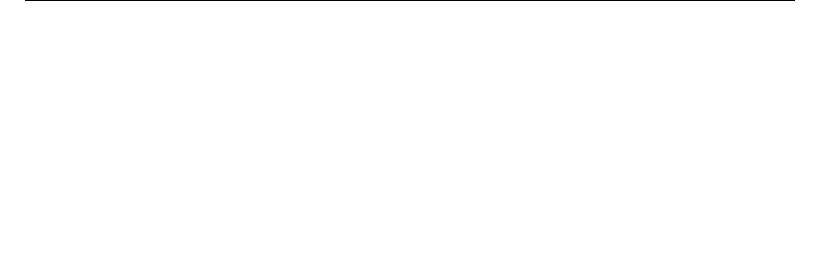
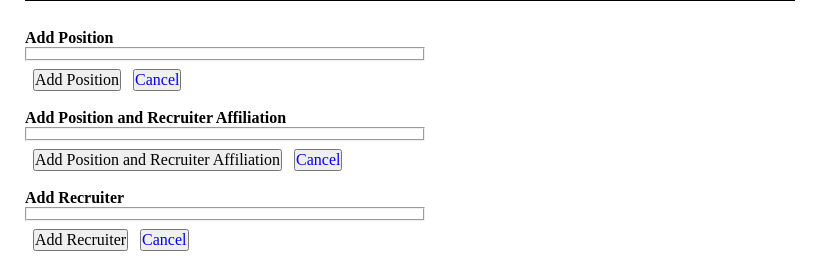
Before and after one commit to sophlil/DreamOffer, a Flask app: page /positionscompanyrecruiters in a window 1280 px wide. Shown: the part 985-1244 px from the top of the page, without its empty margins (0-833 px from the left). Before the commit the page ends 986 px from the top, so only its background shows below. Run offline with Flask 2, Linux system fonts and the light colour scheme; data comes from the database, SQL or seed files in the repository; data that the repository does not hold is empty; some libraries are stand-ins or nearby versions.

Commit message:
add buttons to insert forms

```diff
--- a/templates/positionscompanyrecruiters.j2
+++ b/templates/positionscompanyrecruiters.j2
@@ -13,25 +13,25 @@
     <script language="JavaScript" defer>
         function showForm(form) {
             if (form == 'insert-pos') {
-                document.getElementsByClassName('browse').style.display = 'none';
+                document.getElementsById('browse').style.display = 'none';
                 document.getElementById('insert-pos').style.display = 'block';
                 document.getElementById('insert-aff').style.display = 'none';
                 document.getElementById('insert-rec').style.display = 'none';
             } else if (form == 'insert-aff') {
-                document.getElementsByClassName('browse').style.display = 'none';
+                document.getElementsById('browse').style.display = 'none';
                 document.getElementById('insert-pos').style.display = 'none';
                 document.getElementById('insert-aff').style.display = 'block';
                 document.getElementById('insert-rec').style.display = 'none';
             } else if (form == 'insert-rec') {
-                document.getElementsByClassName('browse').style.display = 'none';
+                document.getElementsById('browse').style.display = 'none';
                 document.getElementById('insert-pos').style.display = 'none';
                 document.getElementById('insert-aff').style.display = 'none';
                 document.getElementById('insert-rec').style.display = 'block';
             } else { // display browse by default
-                document.getElementsByClassName('browse').style.display = 'block';
-                document.getElementById('insert').style.display = 'none';
-                document.getElementById('insert').style.display = 'none';
-                document.getElementById('insert').style.display = 'none';
+                document.getElementsById('browse').style.display = 'block';
+                document.getElementById('insert-pos').style.display = 'none';
+                document.getElementById('insert-aff').style.display = 'none';
+                document.getElementById('insert-rec').style.display = 'none';
             }
         }
 
@@ -66,8 +66,8 @@
     <a href="/companies">Companies</a> |
     <a href="/positionscompanyrecruiters">Positions & Company Recruiters</a>
 
+    <div id='browse'>
     <!-- Select (Show) Positions-->
-    <div class='browse'>
         <h3>Browse Positions</h3>
         <table>
         <!-- Access data passed from app.py -->
@@ -105,10 +105,8 @@
         {% endif %}
         </table>
         <p>&nbsp;</p>
-    </div>
 
     <!-- Select (Show) Positions and Recruiters-->
-    <div class='browse'>
         <h3>Browse Position and Recruiter Affiliations</h3>
         <table>
         <!-- Access data passed from app.py -->
@@ -152,10 +150,8 @@
         {% endif %}
         </table>
         <p>&nbsp;</p>
-    </div>
 
     <!-- Select (Show) Recruiters-->
-    <div class='browse'>
         <h3>Browse Recruiters</h3>
         <table>
             <!-- Access data passed from app.py -->
@@ -200,6 +196,14 @@
     <div id='insert-pos'>
         <!-- form to INSERT new Position into Positions entity -->
         <form id="insertPosition" action="/positionscompanyrecruiters" method="post">
+            <legend><strong>Add Position</strong></legend>
+            <fieldset>
+            </fieldset>
+            <!-- Create 'Add Position' and 'Cancel' buttons -->
+            <input type="submit" value="Add Position" name="Add_Position" class="btn btn-primary" style="margin:.5rem;">
+            <a href='/positionscompanyrecruiters'>
+                <input class="btn" type="button" value="Cancel">
+            </a>
         </form>
     </div>
 
@@ -207,6 +211,14 @@
     <div id='insert-aff'>
         <!-- form to INSERT new Position & Recruiter Affiliation -->
         <form id="insertAffiliation" action="/positionscompanyrecruiters" method="post">
+            <legend><strong>Add Position and Recruiter Affiliation</strong></legend>
+            <fieldset>
+            </fieldset>
+            <!-- Create 'Add Position and Recruiter Affiliation' and 'Cancel' buttons -->
+            <input type="submit" value="Add Position and Recruiter Affiliation" name="Add_Affiliation" class="btn btn-primary" style="margin:.5rem;">
+            <a href='/positionscompanyrecruiters'>
+                <input class="btn" type="button" value="Cancel">
+            </a>
         </form>
     </div>
 
@@ -214,6 +226,14 @@
     <div id='insert-rec'>
         <!-- form to INSERT new Recruiter into Recruiters entity -->
         <form id="insertRecruiter" action="/positionscompanyrecruiters" method="post">
+            <legend><strong>Add Recruiter</strong></legend>
+            <fieldset>
+            </fieldset>
+            <!-- Create 'Add Recruiter' and 'Cancel' buttons -->
+            <input type="submit" value="Add Recruiter" name="Add_Recruiter" class="btn btn-primary" style="margin:.5rem;">
+            <a href='/positionscompanyrecruiters'>
+                <input class="btn" type="button" value="Cancel">
+            </a>
         </form>
     </div>
 </body>
```
